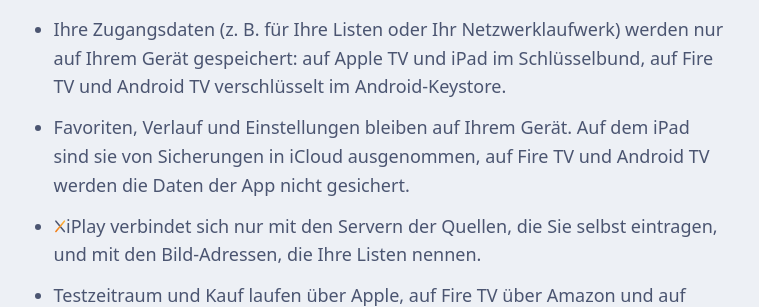
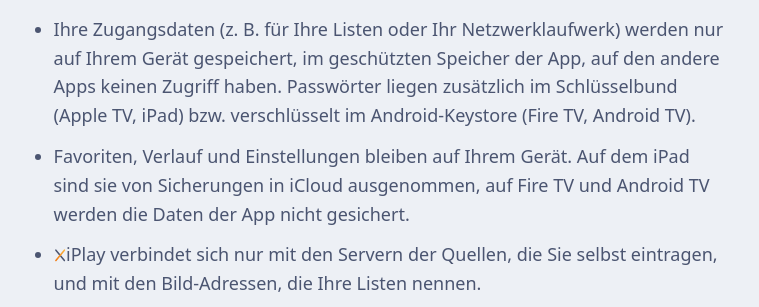
Before and after one commit to Jaber0902/hevix-tech-site, a plain HTML site: page datenschutz.html in a window 1280 px wide. Shown: the part 1066-1373 px from the top of the page, without its empty margins (260-1019 px from the left). Drawn offline with Linux system fonts and the light colour scheme.

Commit message:
Datenschutz: Speicherung der Zugangsdaten genau beschrieben
Zugangsdaten liegen im geschützten Speicher der App (für andere Apps nicht zugänglich), Passwörter zusätzlich im
Schlüsselbund bzw. im Android-Keystore. Vorher klang es, als lägen sie ausschließlich verschlüsselt vor. Startseite
entsprechend („bleiben auf Ihrem Gerät“).

Co-Authored-By: Claude Opus 5.5 <noreply@anthropic.com>

```diff
--- a/datenschutz.html
+++ b/datenschutz.html
@@ -63,7 +63,7 @@
       <h2 id="xiplay">Die App <span class="bxw"><svg class="bx" viewBox="0 0 97 100" aria-hidden="true"><use href="#bx"/></svg><span class="sr-only">X</span>iPlay</span></h2>
       <p><span class="bxw"><svg class="bx" viewBox="0 0 97 100" aria-hidden="true"><use href="#bx"/></svg><span class="sr-only">X</span>iPlay</span> übermittelt keine Daten an <span translate="no"><span class="bxw">HEVI<svg class="bx" viewBox="0 0 97 100" aria-hidden="true"><use href="#bx"/></svg><span class="sr-only">X</span></span>&nbsp;-&nbsp;TECH</span> und enthält weder Werbung noch Analyse-Dienste. Was Sie in der App eintragen, bleibt auf Ihrem Gerät. Es gibt kein Benutzerkonto bei <span translate="no"><span class="bxw">HEVI<svg class="bx" viewBox="0 0 97 100" aria-hidden="true"><use href="#bx"/></svg><span class="sr-only">X</span></span>&nbsp;-&nbsp;TECH</span>.</p>
       <ul>
-        <li>Ihre Zugangsdaten (z. B. für Ihre Listen oder Ihr Netzwerklaufwerk) werden nur auf Ihrem Gerät gespeichert: auf Apple TV und iPad im Schlüsselbund, auf Fire TV und Android TV verschlüsselt im Android-Keystore.</li>
+        <li>Ihre Zugangsdaten (z. B. für Ihre Listen oder Ihr Netzwerklaufwerk) werden nur auf Ihrem Gerät gespeichert, im geschützten Speicher der App, auf den andere Apps keinen Zugriff haben. Passwörter liegen zusätzlich im Schlüsselbund (Apple TV, iPad) bzw. verschlüsselt im Android-Keystore (Fire TV, Android TV).</li>
         <li>Favoriten, Verlauf und Einstellungen bleiben auf Ihrem Gerät. Auf dem iPad sind sie von Sicherungen in iCloud ausgenommen, auf Fire TV und Android TV werden die Daten der App nicht gesichert.</li>
         <li><span class="bxw"><svg class="bx" viewBox="0 0 97 100" aria-hidden="true"><use href="#bx"/></svg><span class="sr-only">X</span>iPlay</span> verbindet sich nur mit den Servern der Quellen, die Sie selbst eintragen, und mit den Bild-Adressen, die Ihre Listen nennen.</li>
         <li>Testzeitraum und Kauf laufen über Apple, auf Fire TV über Amazon und auf Android TV über Google. Dabei gelten die Datenschutzbestimmungen von Apple, Amazon bzw. Google; <span translate="no"><span class="bxw">HEVI<svg class="bx" viewBox="0 0 97 100" aria-hidden="true"><use href="#bx"/></svg><span class="sr-only">X</span></span>&nbsp;-&nbsp;TECH</span> erhält keine Zahlungsdaten. Auf Fire TV und Android TV merkt sich die App nur den Beginn des Testzeitraums auf dem Gerät.</li>
```
Also changed, not shown: index.html (+1 -1 lines).
